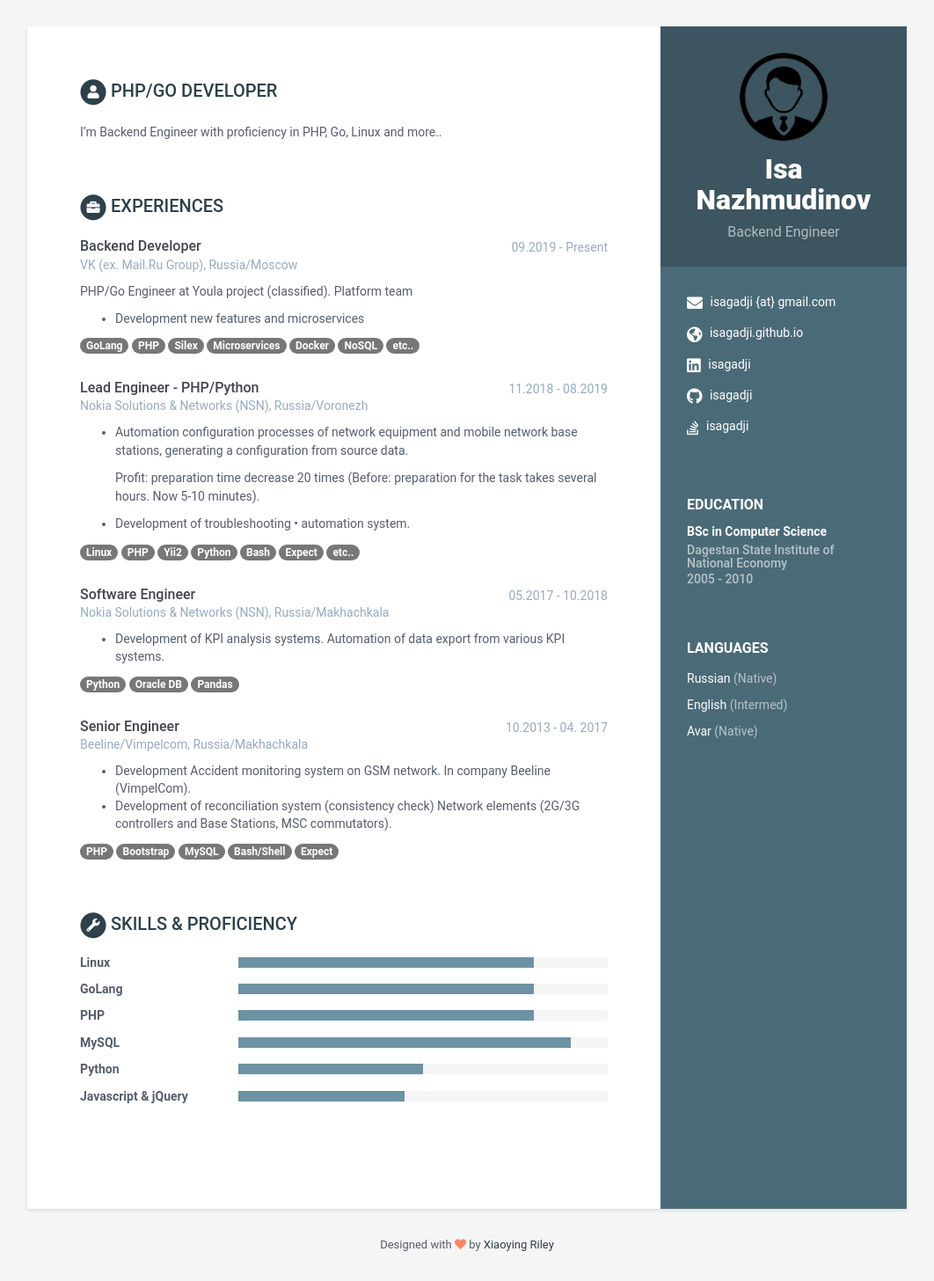
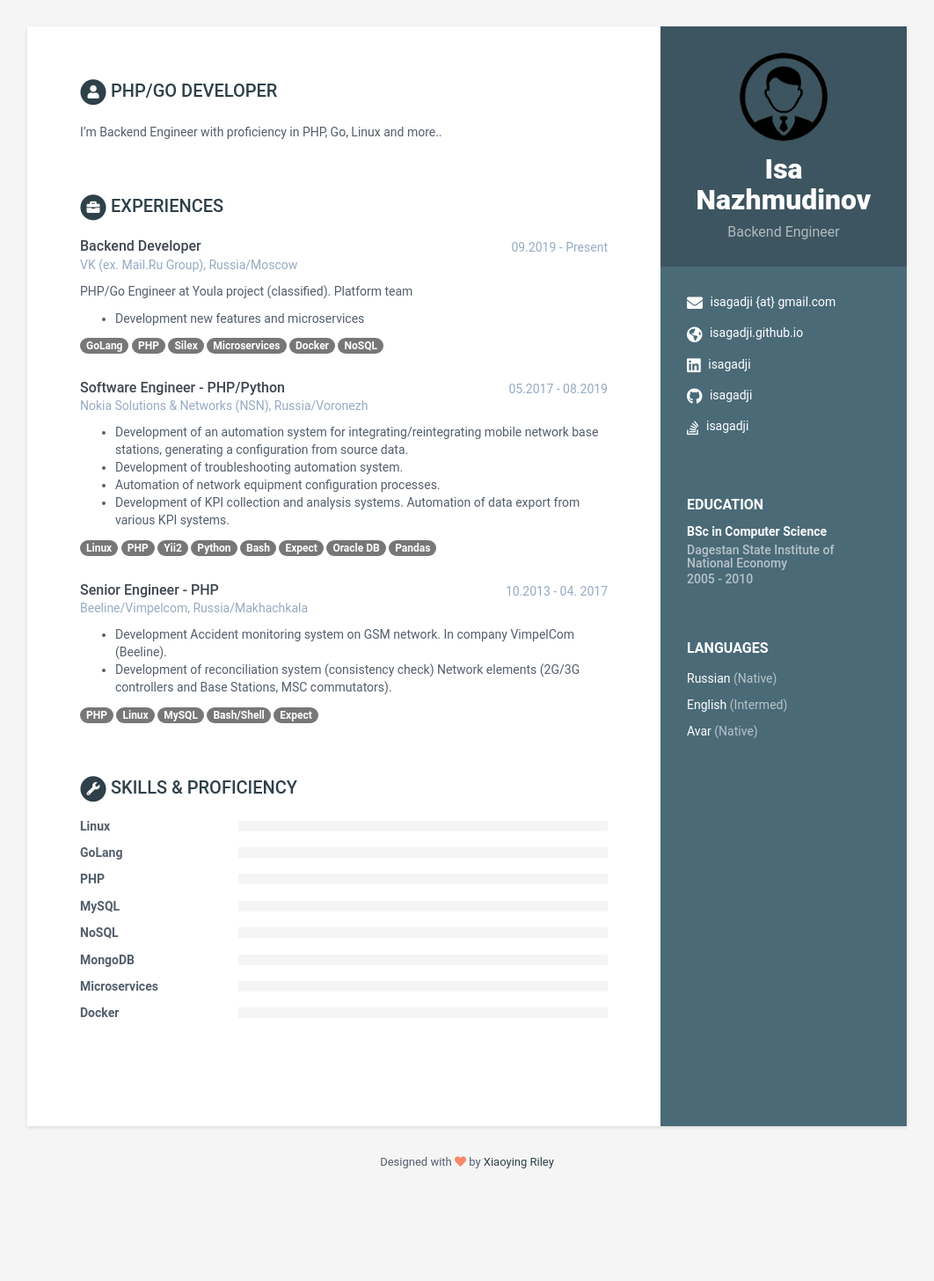
Before and after one commit to isagadji/isa, a Jekyll site: the page built from index.html, in a window 1280 px wide. Shown: the whole page at 88% size, without its empty margins (109-1171 px from the left). Built offline with Jekyll 4.4.1, drawn with Linux system fonts in a browser that asks for light colours; after the commit the page ends 1362 px from its top, so only the background shows below that.

Commit message:
some changes

```diff
--- a/_data/data.yml
+++ b/_data/data.yml
@@ -66,16 +66,15 @@ experiences:
         - Microservices
         - Docker
         - NoSQL
-        - etc..
 
-    - role: Lead Engineer - PHP/Python
-      time: 11.2018 - 08.2019
+    - role: Software Engineer - PHP/Python
+      time: 05.2017 - 08.2019
       company: Nokia Solutions & Networks (NSN), Russia/Voronezh
       details: |
-        * Automation configuration processes of network equipment and mobile network base stations, generating a configuration from source data.
-
-          Profit: preparation time decrease 20 times (Before: preparation for the task takes several hours. Now 5-10 minutes).
-        * Development of troubleshooting • automation system.
+        - Development of an automation system for integrating/reintegrating mobile network base stations, generating a configuration from source data.
+        - Development of troubleshooting automation system.
+        - Automation of network equipment configuration processes.
+        - Development of KPI collection and analysis systems. Automation of data export from various KPI systems.
 
       stack:
         - Linux
@@ -84,29 +83,19 @@ experiences:
         - Python
         - Bash
         - Expect
-        - etc..
-
-    - role: Software Engineer
-      time: 05.2017 - 10.2018
-      company: Nokia Solutions & Networks (NSN), Russia/Makhachkala
-      details: |
-        * Development of KPI analysis systems. Automation of data export from various KPI systems.
-
-      stack:
-        - Python
         - Oracle DB
         - Pandas
 
-    - role: Senior Engineer
+    - role: Senior Engineer - PHP
       time: 10.2013 - 04. 2017
       company: Beeline/Vimpelcom, Russia/Makhachkala
       details: |
-        - Development Accident monitoring system on GSM network. In company Beeline (VimpelCom).
+        - Development Accident monitoring system on GSM network. In company VimpelCom (Beeline).
         - Development of reconciliation system (consistency check) Network elements (2G/3G controllers and Base Stations, MSC commutators).
 
       stack:
         - PHP
-        - Bootstrap
+        - Linux
         - MySQL
         - Bash/Shell
         - Expect
@@ -116,23 +105,21 @@ skills:
 
     toolset:
       - name: Linux
-        level: 80%
+#        level: 80%
 
       - name: GoLang
-        level: 80%
+#        level: 80%
 
       - name: PHP
-        level: 80%
+#        level: 80%
 
       - name: MySQL
-        level: 90%
+#        level: 90%
 
-      - name: Python
-        level: 50%
-
-      - name: Javascript & jQuery
-        level: 45%
-
+      - name: NoSQL
+      - name: MongoDB
+      - name: Microservices
+      - name: Docker
 
 footer: >
     Designed with <i class="fas fa-heart"></i> by <a href="http://themes.3rdwavemedia.com" target="_blank" rel="nofollow">Xiaoying Riley</a>
```
